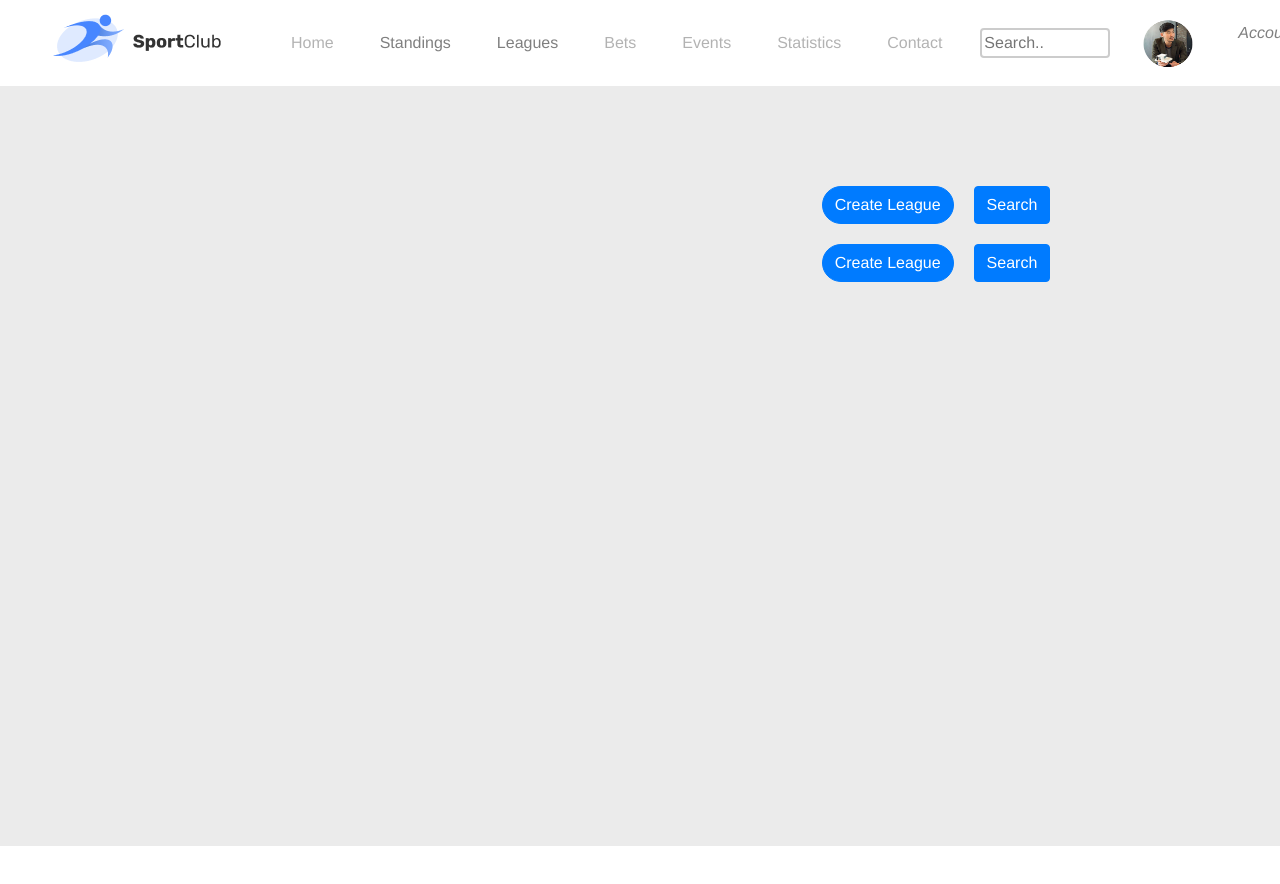
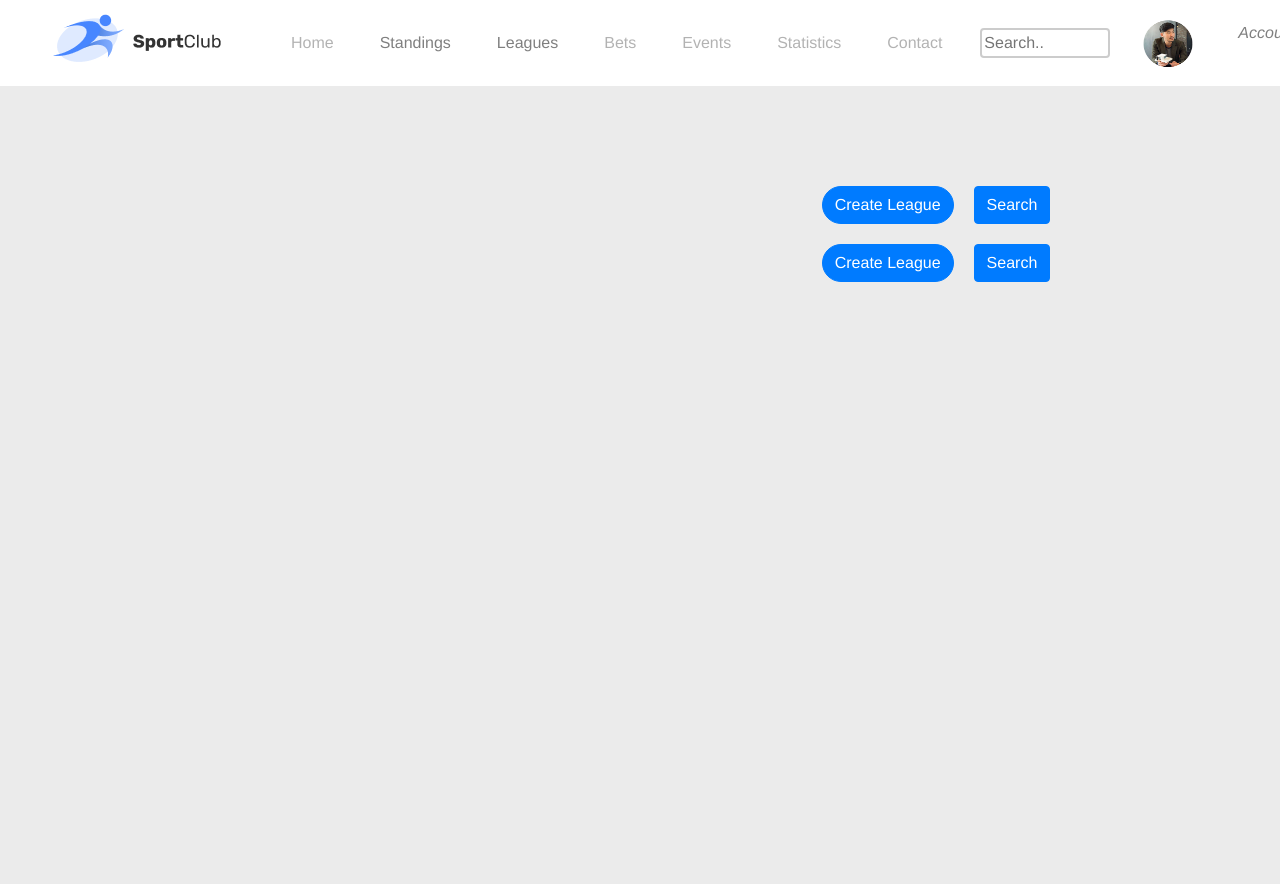
Before and after one commit to anilAmeotech/sports, a Vue app: page /league in a window 1280 px wide. Shown: the top 884 px of the page. Before the commit the page ends 846 px from the top, so only its background shows below. Built offline with nearby package versions, Linux system fonts and the light colour scheme.

Commit message:
Design Changes

```diff
--- a/src/modules/account/account.scss
+++ b/src/modules/account/account.scss
@@ -176,7 +176,5 @@ $MBSCREEN :"screen and (max-width: 575px)";
     }
     .row {
         margin-bottom: -25px;
-        margin-right: 0px;
-        margin-left: 0px;
     }
 }
--- a/src/modules/league/league.css
+++ b/src/modules/league/league.css
@@ -1,5 +1,5 @@
 .league {
-  height: calc(100vh - 40px);
+  height: 100vh;
   background: #cecccc;
   float: left;
   width: 100%;
--- a/src/modules/league/league.less
+++ b/src/modules/league/league.less
@@ -1,7 +1,13 @@
-// @MBSCREEN :~"screen and (max-width: 575px)";
+@XLSCREEN :~'screen and (min-width: 1900px)';
+@LGSCREEN :~'screen and (max-width: 1899px) and (min-width: 1600px)';
+@MDSCREEN :~'screen and (max-width: 1599px) and (min-width: 1200px)';
+@SMSCREEN :~'screen and (max-width: 1199px) and (min-width: 1024px)';
+@XSSCREEN :~'screen and (max-width: 1023px) and (min-width: 700px)';
+@MBSCREEN :~'screen and (max-width: 699px)';
 
 .league {
-  height: calc(100vh - 40px);
+  // height: calc(100vh - 40px);
+  height: 100vh;
   background: #cecccc;
   float: left;
   width: 100%;
@@ -328,7 +334,7 @@
   }
 
   .secondcol {
-    .float-left {
+      .float-left {
       float: left !important;
       width: 100%;
       margin-bottom: 25px;
```
